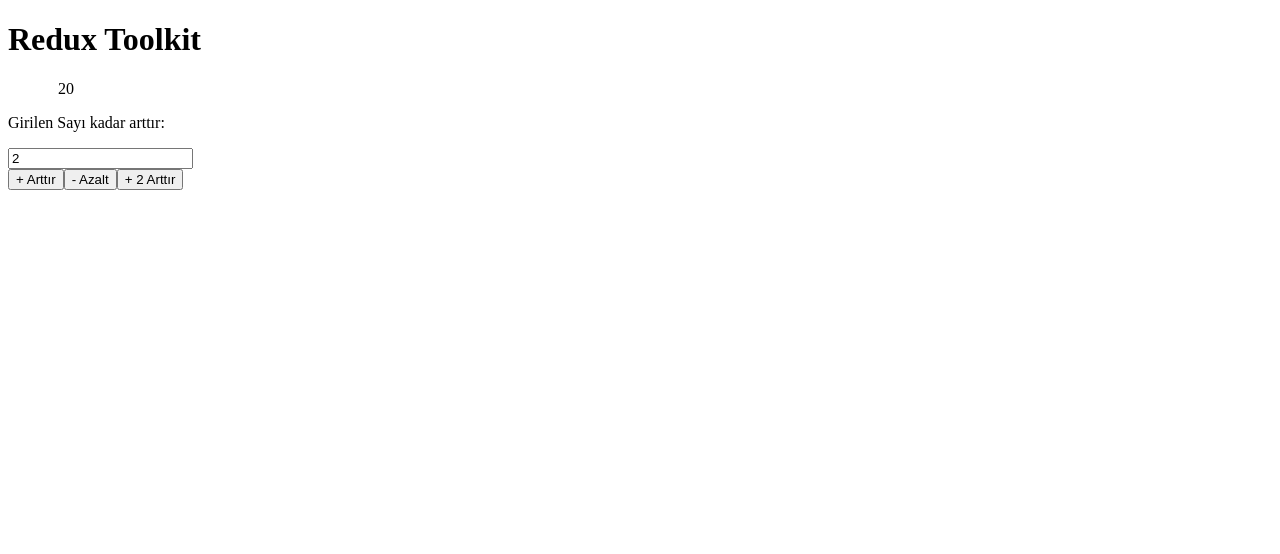
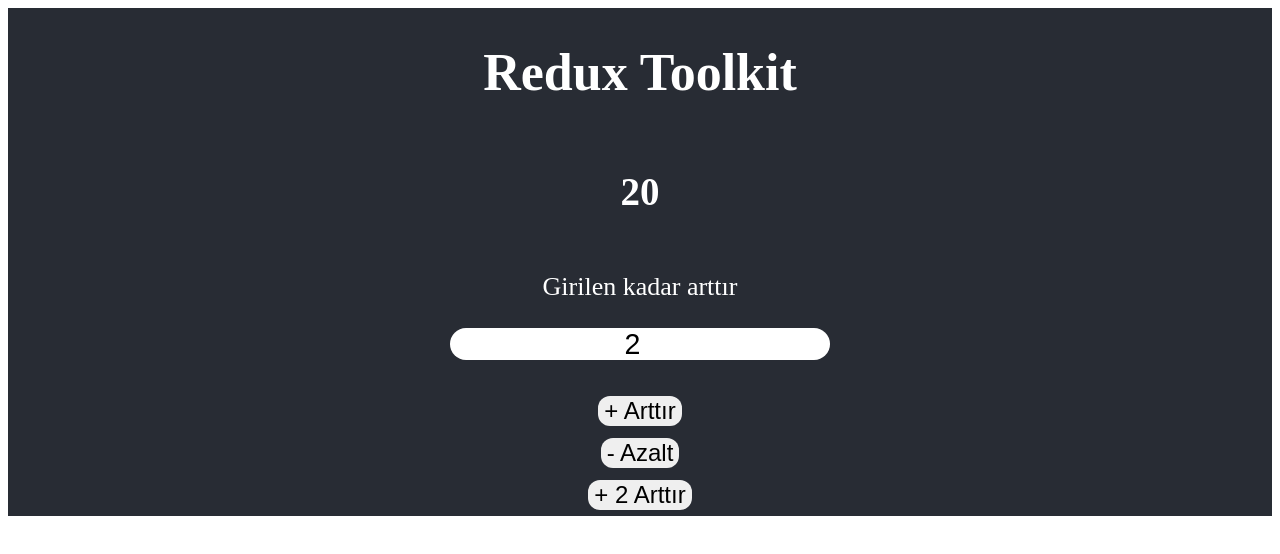
Before and after one commit to gohugotr/redux-toolkit-temel, a React (Vite) app: page / in a window 1280 px wide. Shown: the top 554 px of the page. Built offline with nearby package versions, Linux system fonts and the light colour scheme.

Commit message:
css eklendi

```diff
--- /dev/null
+++ b/src/App.css
@@ -0,0 +1,57 @@
+.App {
+  text-align: center;
+}
+
+.App-logo {
+  height: 40vmin;
+  pointer-events: none;
+}
+
+@media (prefers-reduced-motion: no-preference) {
+  .App-logo {
+    animation: App-logo-spin infinite 20s linear;
+  }
+}
+
+input{
+    height: 30px;
+    outline: none;
+    font-size: 1.1em;
+    border-radius: 1em;
+    border:none;
+    text-align: center;
+}
+button{
+    outline: none;
+    border-radius: 12px;
+    border:none;
+    margin:6px;
+}
+
+.App-header {
+  background-color: #282c34;
+  min-height: 30vh;
+  display: flex;
+  flex-direction: column;
+  align-items: center;
+  justify-content: center;
+  font-size: calc(10px + 2vmin);
+  color: white;
+}
+
+.App-link {
+  color: #61dafb;
+}
+
+@keyframes App-logo-spin {
+  from {
+    transform: rotate(0deg);
+  }
+  to {
+    transform: rotate(360deg);
+  }
+}
+
+button {
+  font-size: calc(8px + 2vmin);
+}
--- a/src/App.jsx
+++ b/src/App.jsx
@@ -1,6 +1,7 @@
 import { useState } from 'react'
 import { useSelector, useDispatch } from 'react-redux'
 import { increment, decrement, incrementSenBelirle } from './counterSlice'
+import './App.css'
 
 export default function App() {
   const counter = useSelector((state) => state.counter.value) // `counter state` içindeki value değerini alıyoruz.
@@ -26,15 +27,17 @@
   }
 
   return (
-    <>
-      <h1>Redux Toolkit</h1>
-      <p style={{ marginLeft: '50px' }}>{counter}</p>
-      <p>Girilen Sayı kadar arttır:</p>
-      <input type='number' onChange={onChangeHandler} value={sayi} />
-      <br/>
-      <button onClick={handleArttir}>+ Arttır</button>
-      <button onClick={handleAzalt}>- Azalt</button>
-      <button onClick={handleArttirSenBelirle}>+ {sayi} Arttır</button>
-    </>
+    <div className='App'>
+      <header className='App-header'>
+        <h1>Redux Toolkit</h1>
+        <h2>{counter}</h2>
+        <p>Girilen kadar arttır</p>
+        <input type='number' onChange={onChangeHandler} value={sayi} />
+        <br />
+        <button onClick={handleArttir}>+ Arttır</button>
+        <button onClick={handleAzalt}>- Azalt</button>
+        <button onClick={handleArttirSenBelirle}>+ {sayi} Arttır</button>
+      </header>
+    </div>
   )
 }
```
